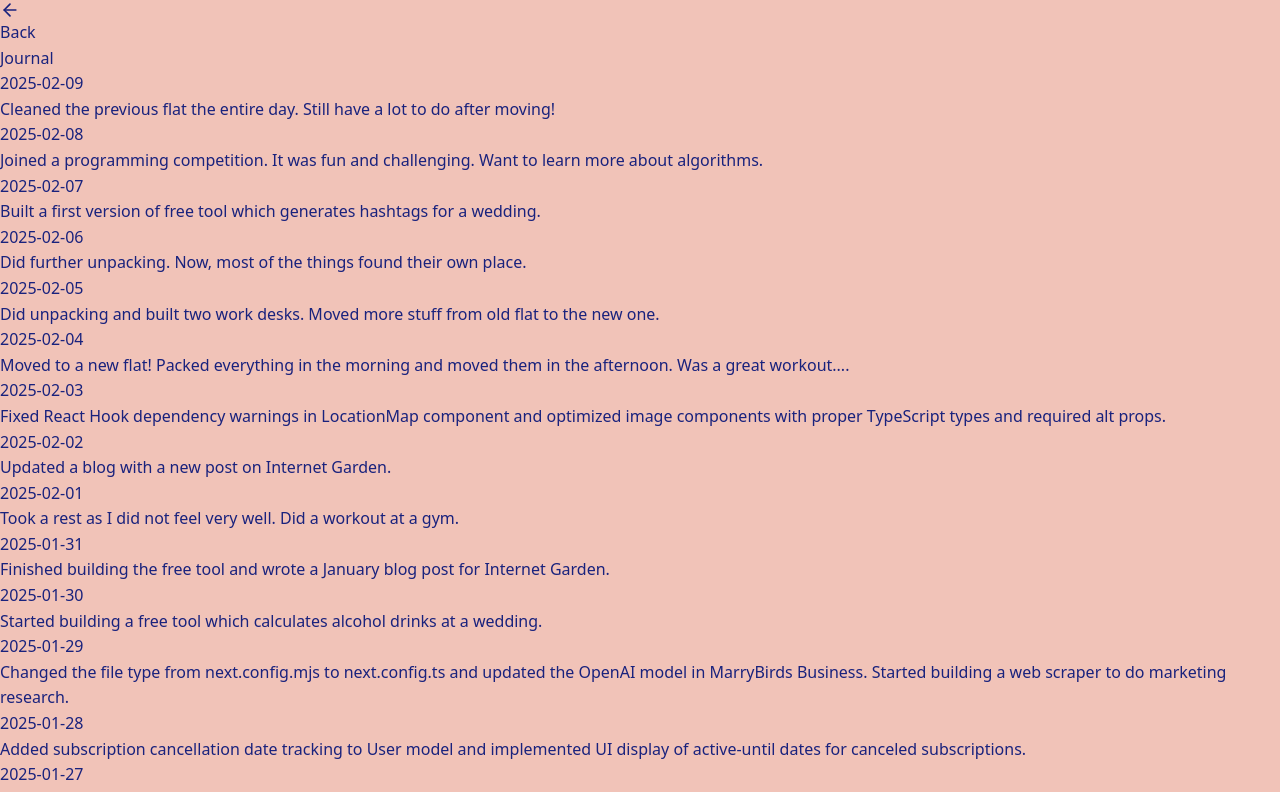
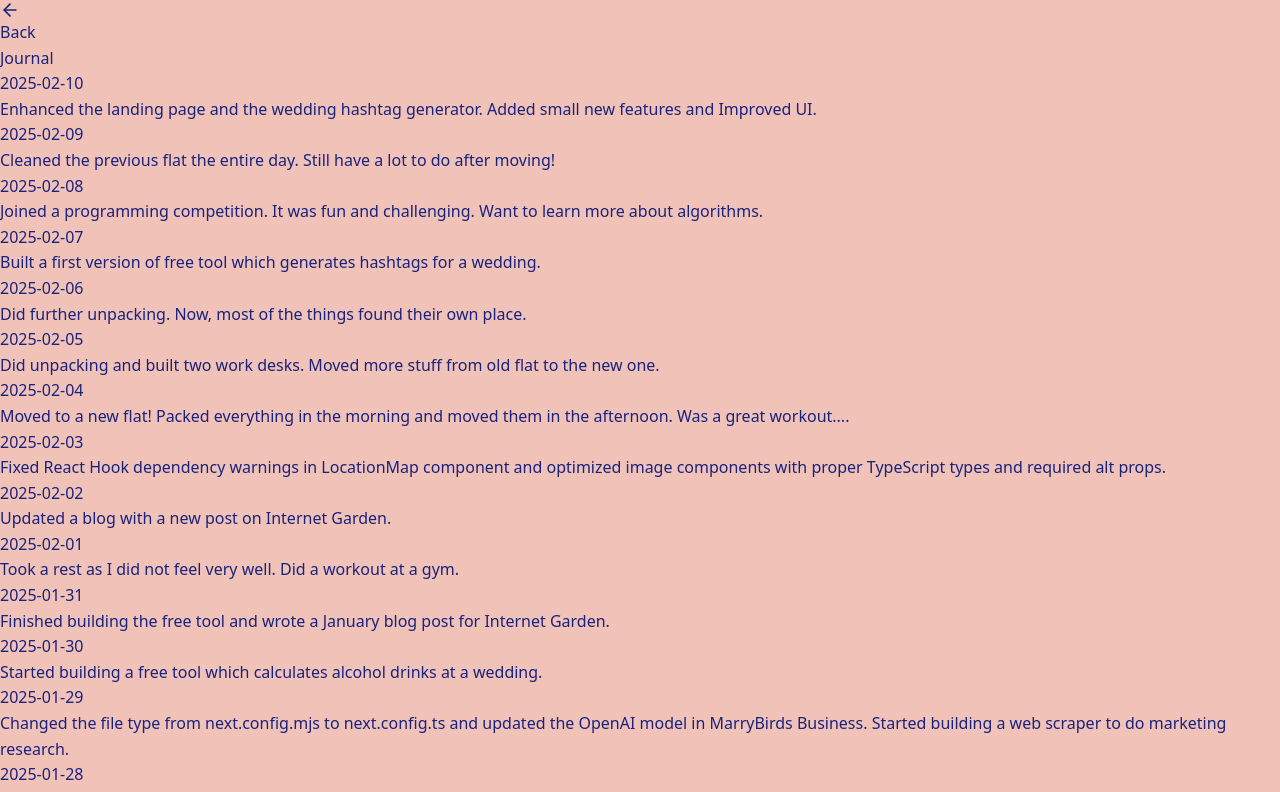
Before and after one commit to minamicode/minamicode.com, a Next.js app: page /journal in a window 1280 px wide. Shown: the top 792 px of the page. Built offline with nearby package versions, Linux system fonts and the light colour scheme.

Commit message:
add a journal entry

```diff
--- a/src/app/_components/JournalEntries.tsx
+++ b/src/app/_components/JournalEntries.tsx
@@ -6,6 +6,10 @@ type JournalEntry = {
 };
 
 const entries: JournalEntry[] = [
+  {
+    date: "2025-02-10",
+    text: "Enhanced the landing page and the wedding hashtag generator. Added small new features and Improved UI.",
+  },
   {
     date: "2025-02-09",
     text: "Cleaned the previous flat the entire day. Still have a lot to do after moving!",
```
